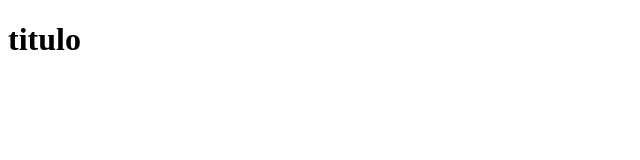
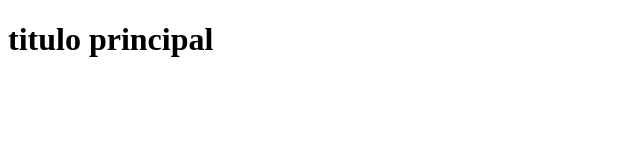
Before and after one commit to criskruz/proyectogit, a plain HTML site: page index.html in a window 1280 px wide. Shown: the whole page, without its empty margins (0-640 px from the left). Drawn offline with Linux system fonts and the light colour scheme.

Commit message:
segundo commit

```diff
--- a/index.html
+++ b/index.html
@@ -7,6 +7,6 @@
     <title>Document</title>
 </head>
 <body>
-    <h1>titulo</h1>
+    <h1>titulo principal</h1>
 </body>
 </html>
```
